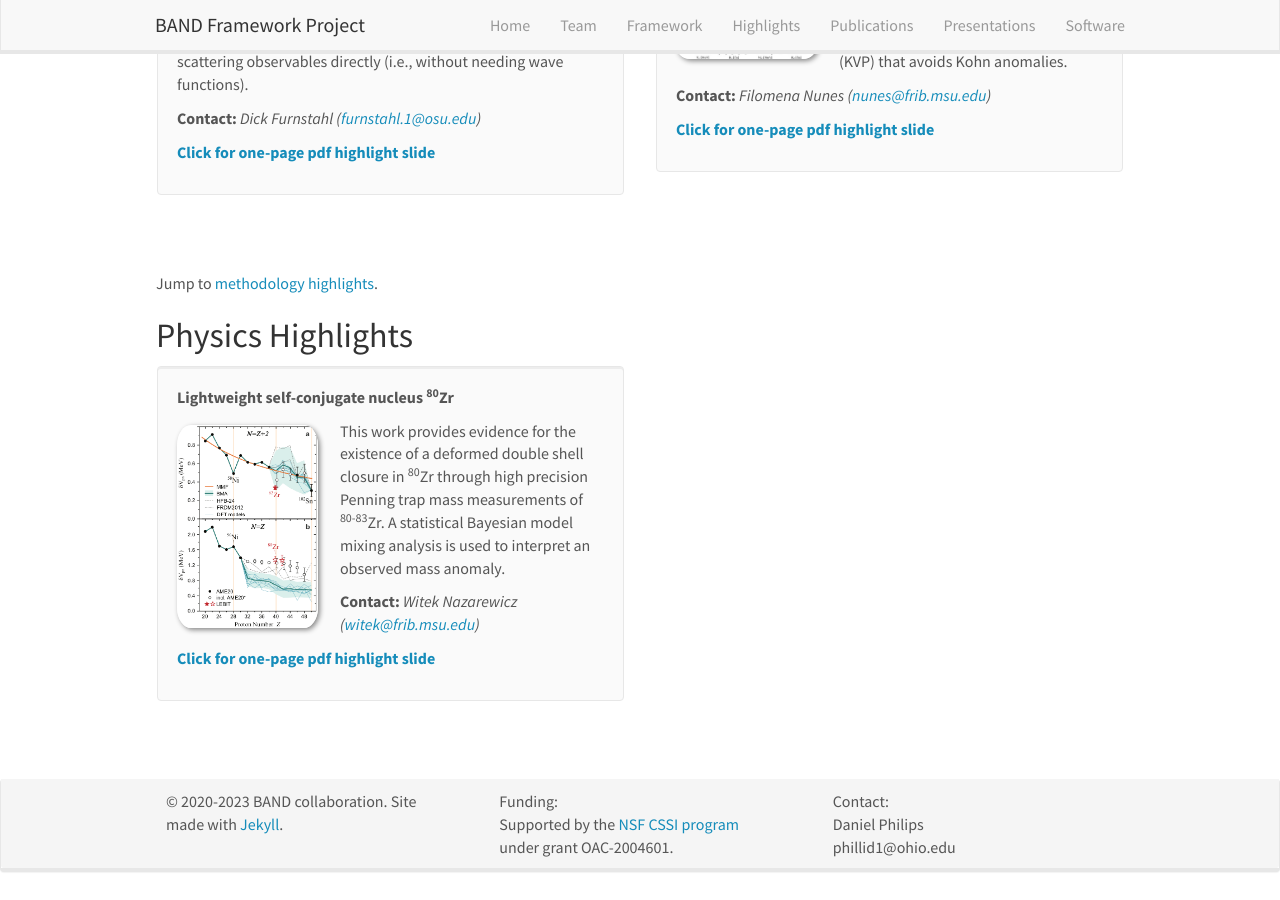
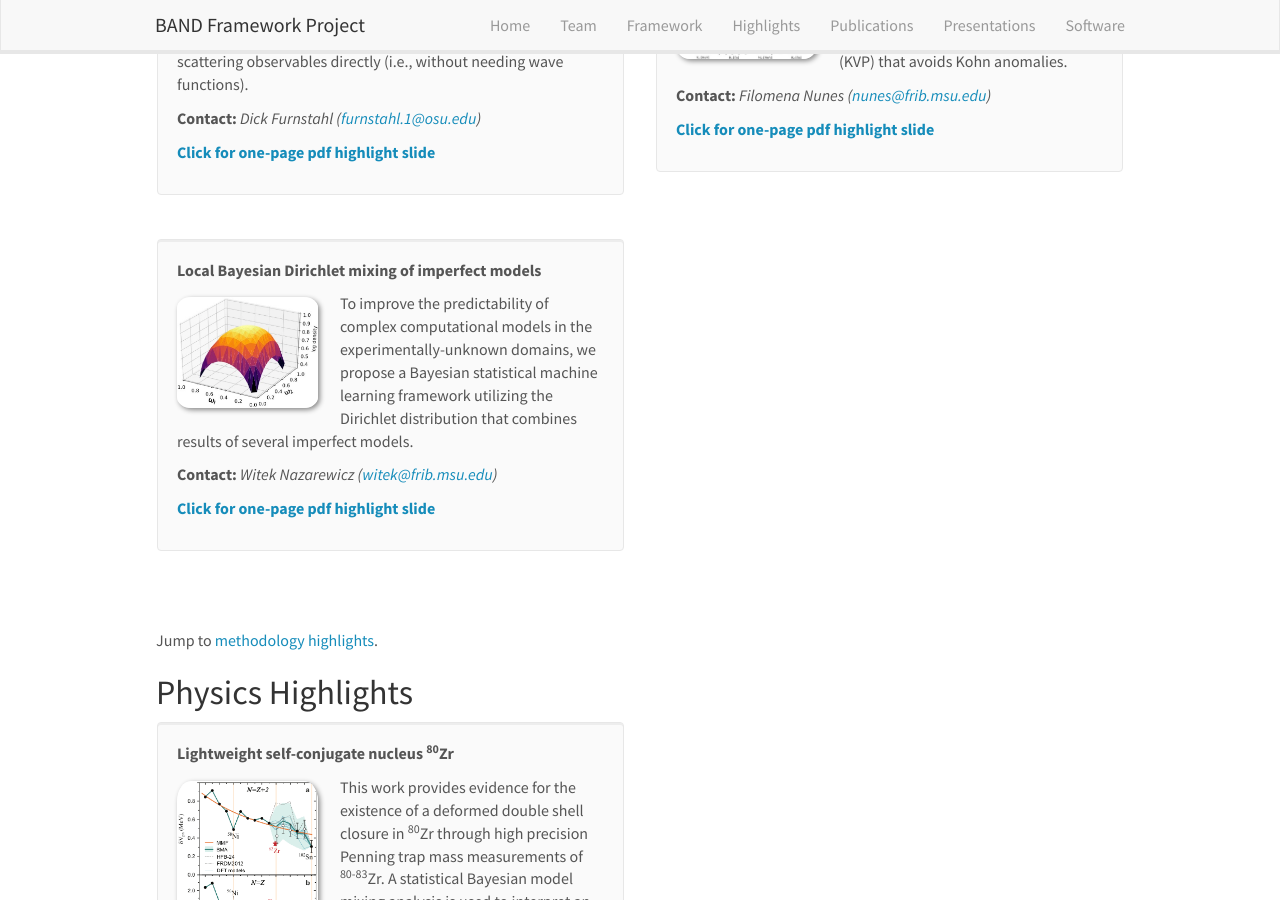
Before and after one commit to bandframework/bandframework.github.io, a Jekyll site: the page built from _pages/highlights.md, in a window 1280 px wide and 900 px high, scrolled down 382 px. Built offline with Jekyll 4.4.1, drawn with Linux system fonts in a browser that asks for light colours; nearby versions of some CDN libraries.

Commit message:
new highlight on model mixing

```diff
--- a/_data/highlights.yml
+++ b/_data/highlights.yml
@@ -36,3 +36,18 @@
     text: Click for one-page pdf highlight slide
   type: methodology
   display: 1
+
+- title: Local Bayesian Dirichlet mixing of imperfect models
+  description: >
+    To improve the predictability of complex computational
+    models in the experimentally-unknown domains,
+    we propose a Bayesian statistical machine learning
+    framework utilizing the Dirichlet distribution that
+    combines results of several imperfect  models.
+  image: DBMM.png
+  contact: Witek Nazarewicz (<witek@frib.msu.edu>)
+  link:
+    pdf: DBMM.pdf
+    text: Click for one-page pdf highlight slide
+  type: methodology
+  display: 1
```
Also changed, not shown: images/highlightpic/DBMM.png (added), 1 other file.
